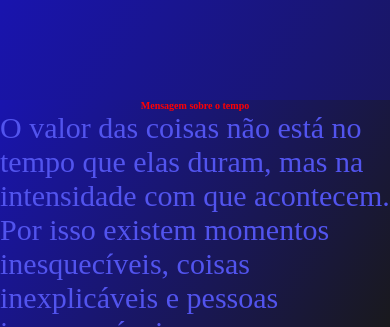
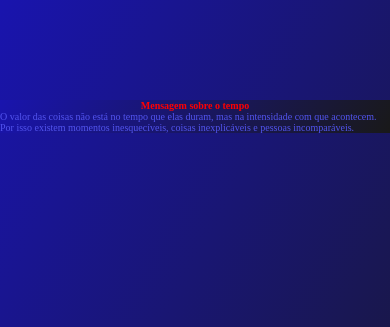
Before and after one commit to Robdev10/RelogioDigital, a plain HTML site: page index.html in a window 390 px wide. Shown: the top 327 px of the page. Drawn offline with Linux system fonts and the light colour scheme.

Commit message:
Update style.css

```diff
--- a/style.css
+++ b/style.css
@@ -93,6 +93,7 @@ justify-content: center;
 @media screen and (max-width: 400px) {
 header > div > h1 { color: red; }
 header > div > h1 { font-size: 10px; }
+header > div > p { font-size: 10px; }
 
 
 }
```
